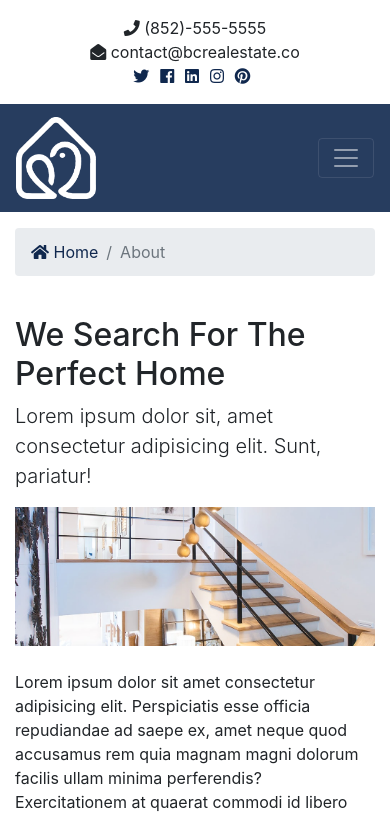
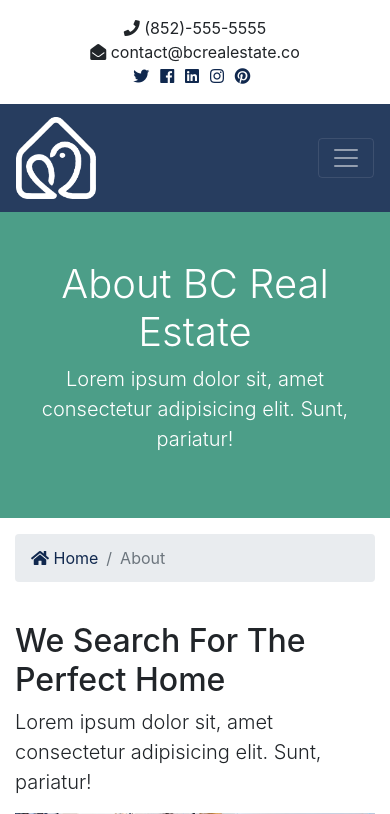
Before and after one commit to AliceLam24/hkct3, a Django app: page /about in a window 390 px wide. Shown: the top 814 px of the page. Run offline with Django 4.2, Linux system fonts and the light colour scheme; some libraries are stand-ins or nearby versions.

Commit message:
Step 5: setup index, about pages

```diff
--- a/templates/pages/about.html
+++ b/templates/pages/about.html
@@ -1,5 +1,19 @@
 {% extends 'base.html' %} {% block content %}
-     <!-- Breadcrumb -->
+<section id="showcase-inner" class="py-5 text-white">
+    <div class="container">
+      <div class="row text-center">
+        <div class="col-md-12">
+          <h1 class="display-4">About BC Real Estate</h1>
+          <p class="lead">
+            Lorem ipsum dolor sit, amet consectetur adipisicing elit. Sunt,
+            pariatur!
+          </p>
+        </div>
+      </div>
+    </div>
+</section>
+
+        <!-- Breadcrumb -->
      <section id="bc" class="mt-3">
         <div class="container">
           <nav aria-label="breadcrumb">
```
